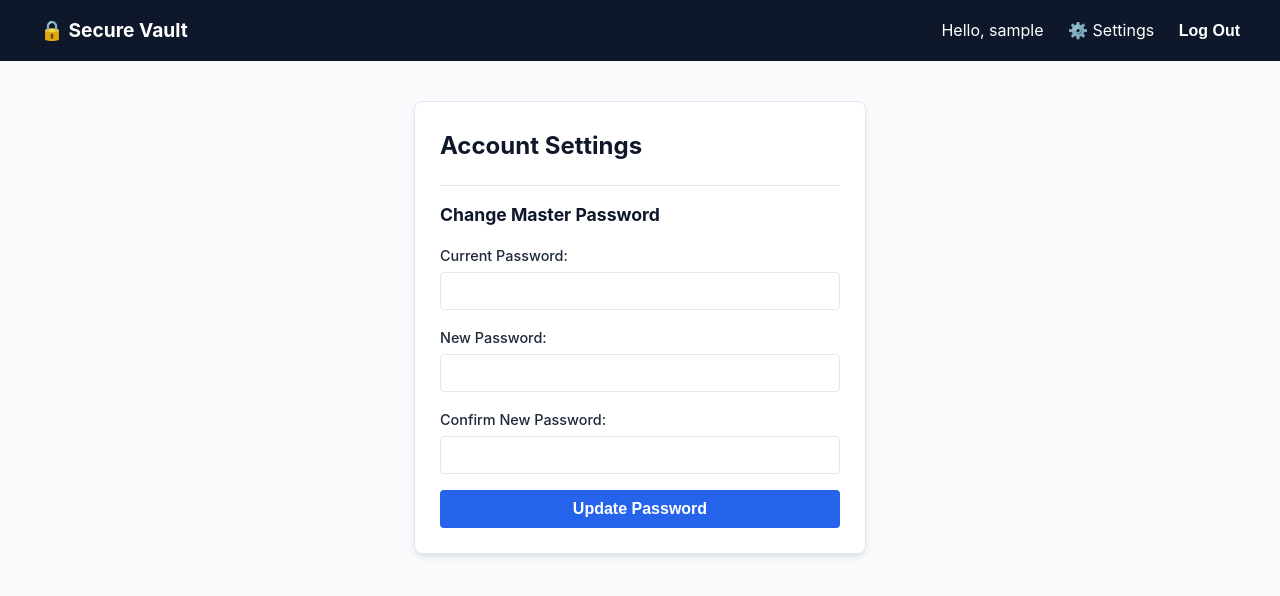
After one commit to O-Karimi/Password-Manager, a Django app: page /profile/ in a window 1280 px wide. The commit adds this page. Shown: the top 596 px of the page. Run offline with Django 5.2, Linux system fonts and the light colour scheme; the visitor is signed in with stand-in values (Sample User, id 1).

Commit message:
feat: implement user settings panel and cryptographic re-keying
Added a profile view for users to change their master password, including logic to re-encrypt the vault key without data loss.

```diff
--- a/vault/templates/vault/base.html
+++ b/vault/templates/vault/base.html
@@ -13,7 +13,7 @@
         <div class="nav-links">
             {% if user.is_authenticated %}
                 <span class="user-greeting">Hello, {{ user.username }}</span>
-                <form method="post" action="{% url 'logout' %}" class="inline-form">
+                <a href="{% url 'profile' %}" style="margin-left: 20px;">⚙️ Settings</a> <form method="post" action="{% url 'logout' %}" class="inline-form">
                     {% csrf_token %}
                     <button type="submit" class="btn-text">Log Out</button>
                 </form>
--- /dev/null
+++ b/vault/templates/vault/profile.html
@@ -0,0 +1,25 @@
+{% extends "vault/base.html" %}
+
+{% block title %}Settings - Secure Vault{% endblock %}
+
+{% block content %}
+<div class="card form-card">
+    <h2>Account Settings</h2>
+    <hr>
+    <h3 style="font-size: 1.1rem; margin-bottom: 15px;">Change Master Password</h3>
+
+    <form method="POST">
+        {% csrf_token %}
+        <label>Current Password:</label>
+        <input type="password" name="old_password" required class="mb-3">
+
+        <label>New Password:</label>
+        <input type="password" name="new_password" required class="mb-3">
+
+        <label>Confirm New Password:</label>
+        <input type="password" name="confirm_password" required class="mb-3">
+
+        <button type="submit" class="btn-primary w-100">Update Password</button>
+    </form>
+</div>
+{% endblock content %}
--- a/vault/urls.py
+++ b/vault/urls.py
@@ -12,4 +12,6 @@ urlpatterns = [
     path("api/generate-password/", views.generate_password_api, name="generate_password"),
 
     path('delete/<int:pk>/', views.delete_credential, name='delete_credential'),
+
+    path("profile/", views.profile, name="profile"),
 ]
--- a/vault/views.py
+++ b/vault/views.py
@@ -13,6 +13,9 @@ from django.http import JsonResponse
 from .utils import generate_advanced_password
 
 from django.contrib.auth import login, authenticate
+
+from django.contrib.auth import update_session_auth_hash
+from .encryption import rekey_vault
 
 # Create your views here.
 
@@ -184,3 +187,45 @@ def delete_credential(request, pk):
         messages.success(request, f'Password for {website} was permanently deleted.')
 
     return redirect('dashboard')
+
+@login_required
+def profile(request):
+    if request.method == 'POST':
+        old_password = request.POST.get('old_password')
+        new_password = request.POST.get('new_password')
+        confirm_password = request.POST.get('confirm_password')
+
+        if new_password != confirm_password:
+            messages.error(request, 'New passwords do not match.')
+            return redirect('profile')
+
+        if not request.user.check_password(old_password):
+            messages.error(request, 'Incorrect current password.')
+            return redirect('profile')
+
+        try:
+            user_profile = request.user.profile
+            new_salt, new_encrypted_key = rekey_vault(
+                old_password,
+                new_password,
+                user_profile.salt.encode('utf-8'),
+                user_profile.encrypted_vault_key.encode('utf-8')
+            )
+
+            user_profile.salt = new_salt.decode('utf-8')
+            user_profile.encrypted_vault_key = new_encrypted_key.decode('utf-8')
+            user_profile.save()
+
+            request.user.set_password(new_password)
+            request.user.save()
+
+            update_session_auth_hash(request, request.user)
+
+            messages.success(request, 'Master password updated securely!')
+            return redirect('dashboard')
+
+        except Exception:
+            messages.error(request, 'Cryptographic error during password change.')
+            return redirect('profile')
+
+    return render(request, 'vault/profile.html')
```
Also changed, not shown: vault/encryption.py (+12 -0 lines).
